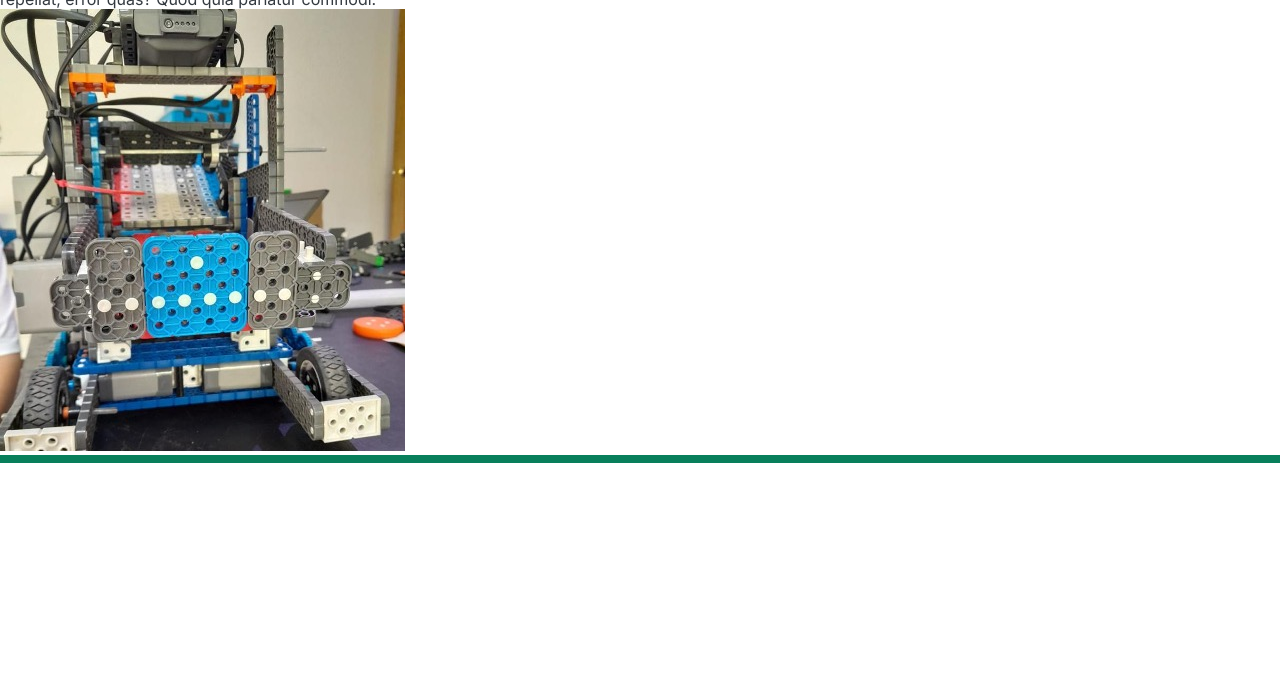
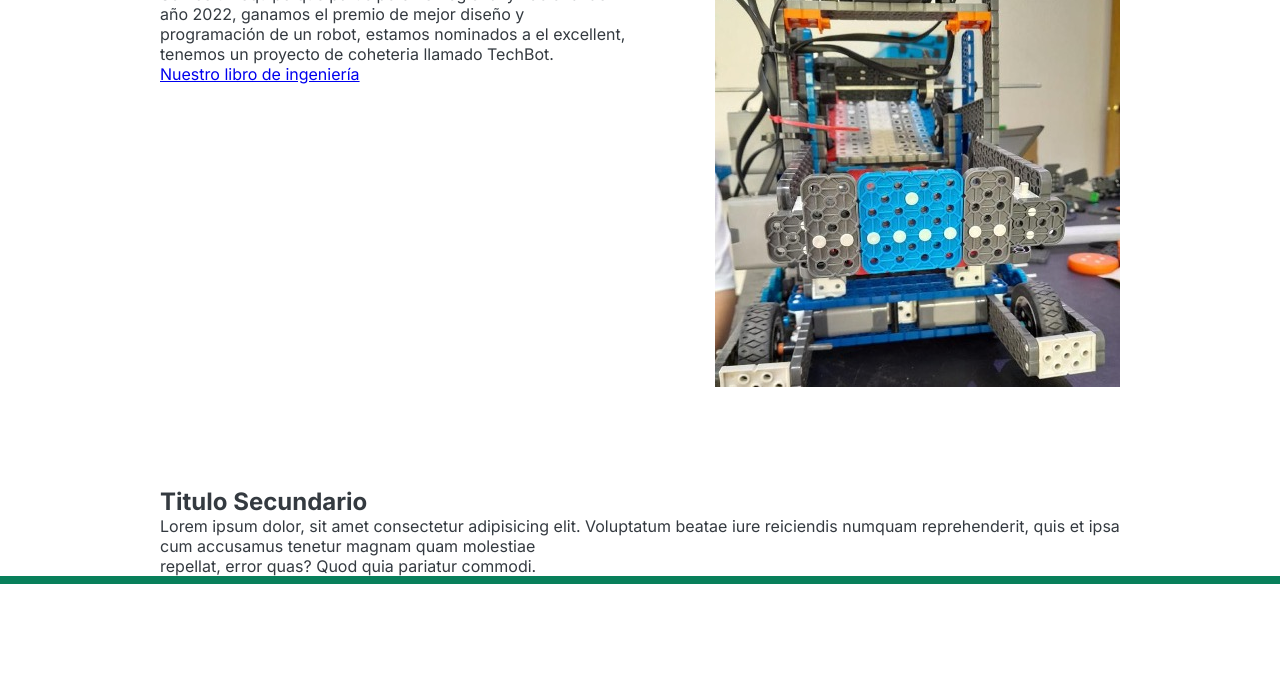
Before and after one commit to LeonardVillegas/proyectohomepage, a plain HTML site: page index.html in a window 1280 px wide. Shown: the part 119-800 px from the top of the page. Drawn offline with Linux system fonts and the light colour scheme.

Commit message:
Agregar header

```diff
--- a/index.html
+++ b/index.html
@@ -11,7 +11,20 @@
     <title>Pagina Box</title>
   </head>
   <body>
-    <h1>Proyecto de prueba</h1>
+    <div class="container">
+      <header>
+        <div class="header-text-box">
+          <h1>TechTitan Robotics</h1>
+          <p class="header-text">
+            Somos un equipo que participo en el regional y nacional del año
+            2022, ganamos el premio de mejor diseño y programación de un robot,
+            estamos nominados a el excellent, tenemos un proyecto de coheteria
+            llamado TechBot.
+          </p>
+          <a class="btn" href="#">Nuestro libro de ingeniería</a>
+        </div>
+        <img src="/images/robot-main.jpg" alt="foto robot" />
+      </header>
       <h2 class="titulo-principal">Titulo Secundario</h2>
       <p>
         Lorem ipsum dolor, sit amet consectetur adipisicing elit. Voluptatum
@@ -19,6 +32,6 @@
         tenetur magnam quam molestiae<br />
         repellat, error quas? <emph>Quod quia pariatur</emph> commodi.
       </p>
-    <img src="/images/robot-main.jpg" alt="foto robot" />
+    </div>
   </body>
 </html>
--- a/styles.css
+++ b/styles.css
@@ -12,3 +12,16 @@ body {
   color: #343a40;
   border-bottom: 8px solid #087f5b;
 }
+
+.container {
+  width: 960px;
+  margin:0 auto;
+}
+
+header{
+  display:flex;
+  flex-direction: row;
+  gap: 88px;
+  margin-top: 64px;
+  margin-bottom: 100px;
+}
```
Lines whose indentation alone changed are shown as unchanged.
